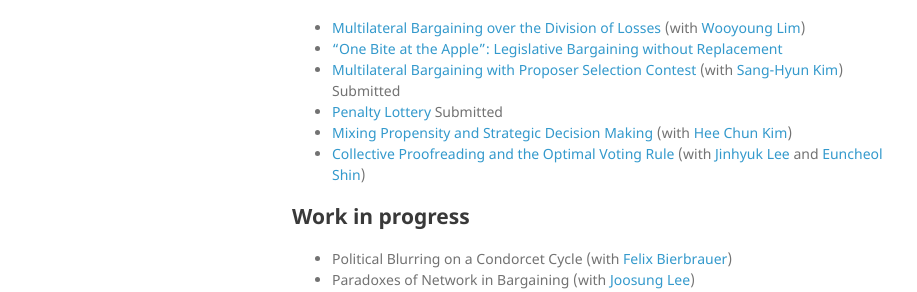
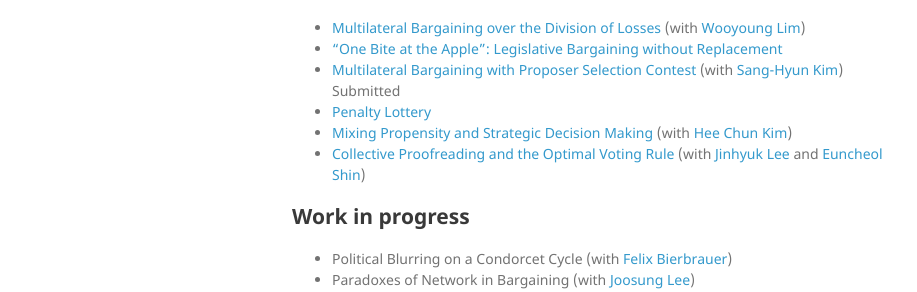
Before and after one commit to kimdukgyoo/kimdukgyoo.github.io, a Jekyll site: the page built from index.md, in a window 1280 px wide and 1321 px high. Shown: the part 708-1000 px from the top of the window, without its empty margins (178-1095 px from the left). Built offline with Jekyll 4.4.1, drawn with Linux system fonts in a browser that asks for light colours; our own code applies the rules of GitHub Pages for plain Markdown files.

Commit message:
Update index.md

```diff
--- a/index.md
+++ b/index.md
@@ -23,7 +23,7 @@ I usually go by 'Duk,' by pronouncing 'DOOK' quickly. Want to enunciate my first
 * <a href="https://kimdukgyoo.github.io/PDFfiles/MBL.pdf" target="_blank">Multilateral Bargaining over the Division of Losses</a> (with <a href="http://wooyoung.people.ust.hk/" target="_blank">Wooyoung Lim</a>)
 * <a href="https://kimdukgyoo.github.io/PDFfiles/OneBiteAtTheApple.pdf" target="_blank"> "One Bite at the Apple": Legislative Bargaining without Replacement</a>
 * <a href="https://kimdukgyoo.github.io/PDFfiles/MBContest.pdf" target="_blank">Multilateral Bargaining with Proposer Selection Contest</a> (with <a href="https://sites.google.com/site/sanghyunkim46/research" target="_blank">Sang-Hyun Kim</a>) Submitted
-* <a href="https://kimdukgyoo.github.io/PDFfiles/penalty-lottery.pdf" target="_blank"> Penalty Lottery </a> Submitted
+* <a href="https://kimdukgyoo.github.io/PDFfiles/penalty-lottery.pdf" target="_blank"> Penalty Lottery </a>
 * <a href="https://kimdukgyoo.github.io/PDFfiles/mixing-propensity-strategic.pdf" target="_blank"> Mixing Propensity and Strategic Decision Making</a> (with <a href="https://sites.google.com/site/hckim0822/home" target="_blank">Hee Chun Kim</a>)
 * <a href="https://kimdukgyoo.github.io/PDFfiles/CollectiveProofreading.pdf" target="_blank"> Collective Proofreading and the Optimal Voting Rule </a> (with <a href="https://sites.google.com/site/jinhyuk2con/" target="_blank">Jinhyuk Lee</a> and <a href="https://sites.google.com/site/euncheolshin00/" target="_blank">Euncheol Shin</a>)
 
```
